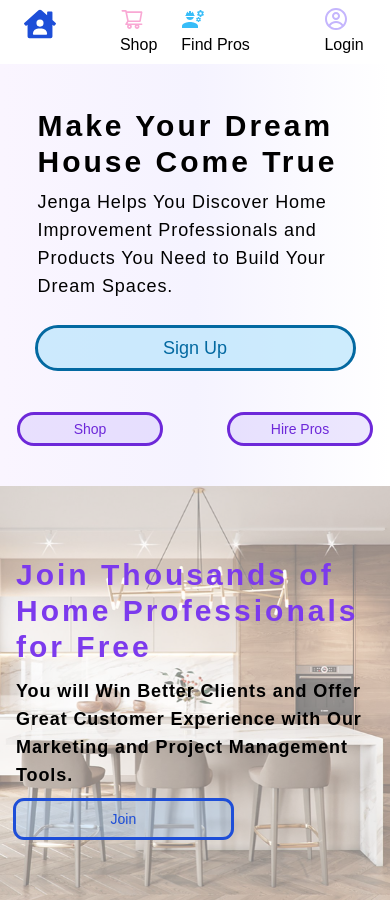
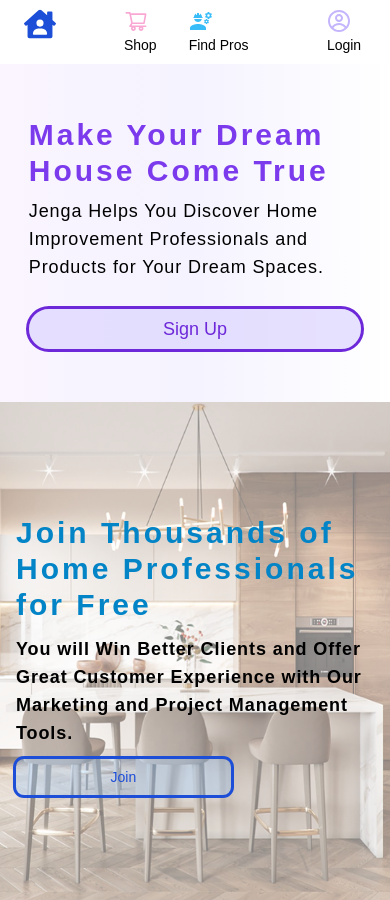
Before and after one commit to luckson1/Jenga, a Next.js app: page / in a window 390 px wide. Shown: the top 900 px of the page. Built offline with nearby package versions, Linux system fonts and the light colour scheme.

Commit message:
style: better spacing and nav bar

```diff
--- a/pages/products/Layout.tsx
+++ b/pages/api/layout.tsx
@@ -1,9 +1,9 @@
 import React from "react";
 import type { ReactNode } from "react";
 import Nav from "../components/navigation/Nav";
-import Head from "next/head";
 
-const Layout = ({ children }: { children: ReactNode }) => {
+
+const layout = ({ children }: { children: ReactNode }) => {
   return (
     <>
 
@@ -17,4 +17,4 @@
   );
 };
 
-export default Layout;
+export default layout;
--- a/pages/components/navigation/Nav.tsx
+++ b/pages/components/navigation/Nav.tsx
@@ -3,29 +3,32 @@
 import { AiOutlineShoppingCart} from 'react-icons/ai'
 import { CgProfile} from 'react-icons/cg'
 import { MdEngineering } from 'react-icons/md'
+import { useRouter } from 'next/router'
+
 
 function Nav() {
+  const router=useRouter()
   return (
     <nav className=" fixed top-0 z-30 mx-0  flex h-16  w-screen flex-row justify-between  bg-white px-3 ">
       <div className='h-12 flex items-baseline my-auto mx-3 md:mx-5 w-[20%]'>
-      <FaHouseUser className='h-8 w-8 text-blue-700' />
+      <FaHouseUser className='h-8 w-8 text-blue-700 cursor-pointer' onClick={()=> router.push("/")}/>
       </div>
       <div className='flex my-auto flex-row px-4 justify-start md:justify-center lg:justify-end md:px-8 gap-6 md:gap-16  w-[60%]'>
-        <div className='flex  flex-col md:flex-row transition duration-300 ease-in-out transform hover:-translate-x-1 hover:scale-105 align-baseline gap-0.5 md:gap-2 cursor-pointer'>
+        <div className='flex  flex-col md:flex-row transition duration-300 ease-in-out transform hover:-translate-x-1 hover:scale-105 align-baseline gap-0.5 md:gap-2  hover:bg-slate-50 hover:shadow cursor-pointer py-0.5 px-1 md:p-2' onClick={()=> router.push("/products")}>
 <AiOutlineShoppingCart className='text-2xl  text-pink-300'/>
-<p className='hover:text-sky-500'>Shop</p>
+<p className='hover:text-sky-500 text-sm md:text-lg'>Shop</p>
         </div>
-        <div className='flex  flex-col md:flex-row transition duration-300 ease-in-out transform hover:-translate-x-1 hover:scale-105 align-baseline gap-0.5 md:gap-2 cursor-pointer'>
+        <div className='flex  flex-col md:flex-row transition duration-300 ease-in-out transform hover:-translate-x-1 hover:scale-105 align-baseline gap-0.5 md:gap-2  hover:bg-slate-50 hover:shadow cursor-pointer py-0.5 px-1 md:p-2' onClick={()=> router.push("/pros")}>
 <MdEngineering className='text-2xl  text-sky-400'/>
-<p className='hover:text-sky-500'>Find Pros</p>
+<p className='hover:text-sky-500 text-sm md:text-lg'>Find Pros</p>
         </div>
 
 
       </div>
       <div className='flex my-auto flex-row  justify-center  w-[20%]'>
-      <div className='flex  flex-col md:flex-row transition duration-300 ease-in-out transform hover:-translate-x-1 hover:scale-105 align-baseline gap-0.5 md:gap-2 cursor-pointer'>
+      <div className='flex  flex-col md:flex-row transition duration-300 ease-in-out transform hover:-translate-x-1 hover:scale-105 align-baseline gap-0.5 md:gap-2  hover:bg-slate-50 hover:shadow cursor-pointer py-0.5 px-1 md:p-2'>
 <CgProfile className='text-2xl  text-violet-300'/>
-<p className='hover:text-sky-500'>Login</p>
+<p className='hover:text-sky-500 text-sm md:text-lg'>Login</p>
         </div>
       </div>
 
--- a/pages/index.tsx
+++ b/pages/index.tsx
@@ -21,15 +21,15 @@
 
       <Nav />
       <div className="w-screen h-screen flex flex-col md:flex-row mt-16 ">
-        <div className=" w-full md:w-[60%] h-[50%] md:h-full bg-gradient-to-r from-purple-50 via-violet-50 to-white px-5 md:px-10 flex flex-col justify-around py-10">
-          <div className="   flex flex-col gap-2 md:gap-4 mx-auto md:mx-6 w-[90%] md:w-[60%]">
-            <p className="text-3xl font-bold tracking-widest">
+        <div className=" w-full md:w-[60%] h-[40%] md:h-full bg-gradient-to-r from-purple-50 via-violet-50 to-white px-5 md:px-10 flex flex-col justify-around py-10">
+          <div className="   flex flex-col gap-2 md:gap-4 mx-auto md:mx-6 w-[95%] md:w-[60%]">
+            <p className="text-3xl font-bold tracking-widest text-violet-600">
               Make Your Dream House Come True
             </p>
             <p className=" text-lg lg:text-xl tracking-wider">
-              Jenga Helps You Discover Home Improvement Professionals and Products You Need to Build Your Dream Spaces.
+              Jenga Helps You Discover Home Improvement Professionals and Products for Your Dream Spaces.
             </p>
-            <button className=" w-full md:w-[60%] text-lg py-1.5 rounded-full hover:bg-sky-400 mt-5  font-light text-sky-700 outline outline-sky-700 hover:outline-none bg-sky-200 bg-opacity-70 hover:text-white">
+            <button className=" w-full md:w-[60%] text-lg py-1.5 rounded-full hover:bg-violet-400 mt-5  font-light text-violet-700 outline outline-violet-700 hover:outline-none bg-violet-200 bg-opacity-70 hover:text-white">
 
             Sign Up
           </button>
@@ -79,19 +79,10 @@
             </div>
 
           </div>
-          <div className="flex  flex-row justify-between mt-10 md:hidden ">
-            <button className="  text-sm py-1 rounded-full w-[40%] bg-violet-400 bg-opacity-20 font-light text-violet-700 outline outline-violet-700 hover:outline hover:bg-white transition duration-300 ease-in-out transform hover:-translate-y-0.5 hover:scale-105"
-            onClick={()=> router.push("/products")}>
-               Shop
-              </button>
-              <button className=" text-sm py-1 rounded-full w-[40%] bg-violet-400 bg-opacity-20 font-light text-violet-700 outline outline-violet-700 hover:outline hover:bg-white transition duration-300 ease-in-out transform hover:-translate-y-0.5 hover:scale-105">
-                Hire Pros
-              </button>
 
-            </div>
         </div>
 
-        <div className="w-full md:w-[40%] bg-white h-[50%] md:h-full flex flex-col  items-center justify-around relative text-violet-600 ">
+        <div className="w-full md:w-[40%] bg-white h-[60%] md:h-full flex flex-col  items-center justify-around relative text-sky-600 ">
         <Image fill src="/warmKitchen.jpeg" alt="Kitchen" className="opacity-50"/>
           <div className="mx-4 md:mx-6  flex flex-col gap-3 md:gap-6 z-10">
             <p className="text-3xl font-bold tracking-widest">
--- a/pages/products/flooring/index.tsx
+++ b/pages/products/flooring/index.tsx
@@ -1,21 +1,25 @@
 
 import { flooring } from "../../../assets/assets"
 import SubCategory from "../../components/display/SubCategory"
+import Nav from "../../components/navigation/Nav"
 
 const Bedroom = () => {
     return (
+      <>
+      <Nav />
       <div className=' mt-16 text-center w-screen bg-gradient-to-r from-white via-white to-violet-50'>
         <h1>Flooring</h1>
 
     <section className='h-fit w-screen flex flex-col'>
    <p className='text-center text-xl mx-2 text-black'>  Flooring Material</p>
-    <div className='h-fit w-screen px-3 md:px-7 py-5 md:py-10 flex flex-row  flex-wrap ml-4 md:ml-7 gap-8 md:gap-10 '>
+    <div className='h-fit w-screen justify-center md:justify-start md:px-7 py-5 md:py-10 flex flex-row  flex-wrap ml-4 md:ml-7 gap-8 md:gap-10 '>
           {flooring.map(c=> (<SubCategory key={c.i} category={c}/>))}
 
         </div>
 
     </section>
       </div>
+      </>
     )
   }
 
--- a/pages/products/homeDecor/index.tsx
+++ b/pages/products/homeDecor/index.tsx
@@ -1,15 +1,18 @@
 import React from 'react'
 import SubCategory from '../../components/display/SubCategory'
 import { decor } from '../../../assets/assets'
+import Nav from '../../components/navigation/Nav'
 
 
 const homeDecor  = () => {
   return (
+    <>
+    <Nav />
     <div className=' mt-16 text-center w-screen bg-gradient-to-r from-white via-white to-violet-50'>
-      <h1>Home DEcor</h1>
+      <h1>Home Decor</h1>
   <section className='h-fit w-screen flex flex-col'>
 
-  <div className='h-fit w-screen px-3 md:px-7 py-5 md:py-10 flex flex-row  flex-wrap mx-3 md:x-7 gap-5 md:gap-10 '>
+  <div className='h-fit w-screen justify-center md:justify-start md:px-7 py-5 md:py-10 flex flex-row  flex-wrap mx-3 md:x-7 gap-5 md:gap-10 '>
         {decor.map(c=> (<SubCategory key={c.i} category={c}/>))}
 
       </div>
@@ -19,6 +22,7 @@
 
 
     </div>
+    </>
   )
 }
 
--- a/pages/products/office/index.tsx
+++ b/pages/products/office/index.tsx
@@ -1,15 +1,18 @@
 import React from 'react'
 import SubCategory from '../../components/display/SubCategory'
 import { generalFixtures, officeFurniture } from '../../../assets/assets'
+import Nav from '../../components/navigation/Nav'
 
 
 const Living  = () => {
   return (
+    <>
+    <Nav />
     <div className=' mt-16 text-center w-screen bg-gradient-to-r from-white via-white to-violet-50'>
       <h1>Furniture</h1>
   <section className='h-fit w-screen flex flex-col'>
     <p className='text-center text-xl mx-2 text-black'> OfficeFurniture</p>
-  <div className='h-fit w-screen px-3 md:px-7 py-5 md:py-10 flex flex-row  flex-wrap mx-3 md:x-7 gap-5 md:gap-10 '>
+  <div className='h-fit w-screen justify-center md:justify-start md:px-7 py-5 md:py-10 flex flex-row  flex-wrap mx-3 md:x-7 gap-5 md:gap-10 '>
         {officeFurniture.map(c=> (<SubCategory key={c.i} category={c}/>))}
 
       </div>
@@ -19,13 +22,14 @@
 
   <section className='h-fit w-screen flex flex-col'>
  <p className='text-center text-xl mx-2 text-black'>  Office Fixtures </p>
-  <div className='h-fit w-screen px-3 md:px-7 py-5 md:py-10 flex flex-row  flex-wrap ml-4 md:ml-7 gap-8 md:gap-10 '>
+  <div className='h-fit w-screen justify-center md:justify-start md:px-7 py-5 md:py-10 flex flex-row  flex-wrap ml-4 md:ml-7 gap-8 md:gap-10 '>
         {generalFixtures.map(c=> (<SubCategory key={c.i} category={c}/>))}
 
       </div>
 
   </section>
     </div>
+    </>
   )
 }
 
```
Also changed, not shown: pages/products/bedroom/index.tsx (+7 -3 lines), pages/products/furniture/index.tsx (+8 -4 lines), pages/products/kitchen/index.tsx (+7 -3 lines), pages/products/living/index.tsx (+7 -3 lines), pages/products/outdoors/index.tsx (+7 -3 lines).
